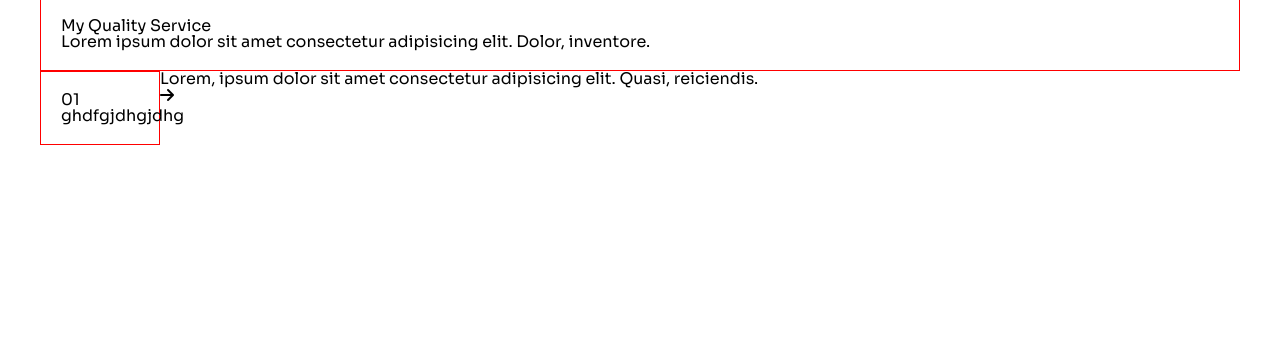
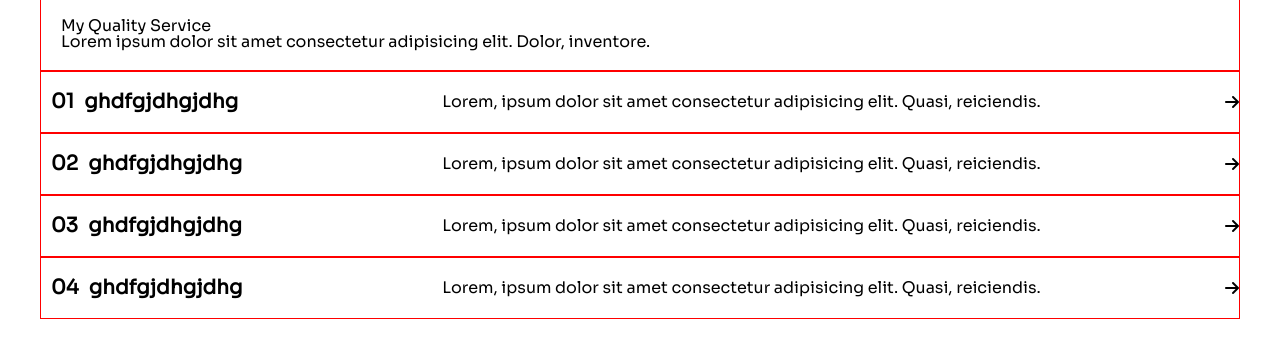
Before and after one commit to Mmahdihasan/Portfoilo, a website: page index.html in a window 1280 px wide. Shown: the part 674-1032 px from the top of the page. Before the commit the page ends 883 px from the top, so only its background shows below. Drawn offline with nearby package versions, Linux system fonts and the light colour scheme.

Commit message:
quality_part

```diff
--- a/assets/scss/components/_quality.scss
+++ b/assets/scss/components/_quality.scss
@@ -1,5 +1,25 @@
-.quality_content{
-    display: grid;
-    grid-template-columns: 120px 1fr;
+.quality_content {
+  display: grid;
+  grid-template-columns: 1fr 2fr auto; /* Three columns: left, right, and logo */
+  align-items: center; /* Align items vertically centered */
+  gap: 20px; /* Optional: Add space between columns */
+  //background-color: blue;
+  padding: 20px 0px;
 
+  .left {
+    display: flex;
+    align-items: center; /* Align the span and h3 vertically centered */
+
+    span {
+        margin-left: 10px;
+      margin-right: 10px; /* Optional: Add some space between the span and h3 */
+      font-weight: bold; /* Make span content bold */
+      font-size: 20px;
+    }
+    h3 {
+      margin: 0; /* Remove default margin from h3 */
+      font-weight: bold; /* Make span content bold */
+      font-size: 20px;
+    }
+  }
 }
--- a/index.html
+++ b/index.html
@@ -4,9 +4,15 @@
     <meta charset="UTF-8" />
     <meta name="viewport" content="width=device-width, initial-scale=1.0" />
     <title>Document</title>
-    <link rel="stylesheet" href="https://cdnjs.cloudflare.com/ajax/libs/font-awesome/6.6.0/css/all.min.css">
-    <link rel="stylesheet" href="./assets/styles/app.css">
-    <script defer src="https://cdn.jsdelivr.net/npm/alpinejs@3.x.x/dist/cdn.min.js"></script>
+    <link
+      rel="stylesheet"
+      href="https://cdnjs.cloudflare.com/ajax/libs/font-awesome/6.6.0/css/all.min.css"
+    />
+    <link rel="stylesheet" href="./assets/styles/app.css" />
+    <script
+      defer
+      src="https://cdn.jsdelivr.net/npm/alpinejs@3.x.x/dist/cdn.min.js"
+    ></script>
     <script src="https://code.jquery.com/jquery-3.6.0.slim.min.js"></script>
     <script src="assets/plugins/countMe.min.js"></script>
     <script src="assets/js/dependency.js"></script>
@@ -17,9 +23,7 @@
       <div class="container">
         <div class="navbar">
           <div class="logo">
-            <img
-              src="./assets/image/halkaBeguni-01.png"
-            />
+            <img src="./assets/image/halkaBeguni-01.png" />
           </div>
           <div class="email">
             <a href="mailto:mahdistu01999@gmail.com" target="_blank"
@@ -44,9 +48,7 @@
     <section>
       <div class="container">
         <div class="banner_part">
-          <div class="hi_el">
-            HI
-          </div>
+          <div class="hi_el">HI</div>
           <div class="left">
             <h2 class="sub_heading">I am Mahdi</h2>
             <h1 class="heading">Software Engineer</h1>
@@ -58,9 +60,7 @@
             <div class="bottom_part">
               <div class="download_cv">
                 <a href="#" class="cv_btn">
-                  <span>
-                      Download CV
-                  </span>
+                  <span> Download CV </span>
                   <i class="fa-solid fa-download"></i>
                 </a>
               </div>
@@ -100,7 +100,10 @@
           <template x-for="(item,index) in counter_list">
             <div class="counter_item">
               <h4 class="count_amount">
-                  <span :class="'counter_box'+(index+1)" x-text="item.counter_amount"></span>
+                <span
+                  :class="'counter_box'+(index+1)"
+                  x-text="item.counter_amount"
+                ></span>
                 <span x-text="item.counter_unit"></span>
               </h4>
               <div class="count_title">
@@ -116,28 +119,75 @@
       <div class="container">
         <div class="box quality_title">
           <h1 class="title">My Quality Service</h1>
-        <p class="pera">Lorem ipsum dolor sit amet consectetur adipisicing elit. Dolor, inventore.</p>
+          <p class="pera">
+            Lorem ipsum dolor sit amet consectetur adipisicing elit. Dolor,
+            inventore.
+          </p>
         </div>
-      <div class="quality_content">
-          <div class="box left">
+        <div class="box quality_content">
+          <div class="left">
             <span>01</span>
             <h3>ghdfgjdhgjdhg</h3>
           </div>
           <div class="right">
             <p>
-              Lorem, ipsum dolor sit amet consectetur adipisicing elit. Quasi, reiciendis.
+              Lorem, ipsum dolor sit amet consectetur adipisicing elit. Quasi,
+              reiciendis.
             </p>
+          </div>
+          <div class="logo">
+            <i class="fa-solid fa-arrow-right"></i>
+          </div>
+        </div>
+        <div class="box quality_content">
+          <div class="left">
+            <span>02</span>
+            <h3>ghdfgjdhgjdhg</h3>
+          </div>
+          <div class="right">
+            <p>
+              Lorem, ipsum dolor sit amet consectetur adipisicing elit. Quasi,
+              reiciendis.
+            </p>
+          </div>
+          <div class="logo">
+            <i class="fa-solid fa-arrow-right"></i>
+          </div>
+        </div>
+        <div class="box quality_content">
+          <div class="left">
+            <span>03</span>
+            <h3>ghdfgjdhgjdhg</h3>
+          </div>
+          <div class="right">
+            <p>
+              Lorem, ipsum dolor sit amet consectetur adipisicing elit. Quasi,
+              reiciendis.
+            </p>
+          </div>
+          <div class="logo">
+            <i class="fa-solid fa-arrow-right"></i>
+          </div>
+        </div>
+        <div class="box quality_content">
+          <div class="left">
+            <span>04</span>
+            <h3>ghdfgjdhgjdhg</h3>
+          </div>
+          <div class="right">
+            <p>
+              Lorem, ipsum dolor sit amet consectetur adipisicing elit. Quasi,
+              reiciendis.
+            </p>
+          </div>
           <div class="logo">
             <i class="fa-solid fa-arrow-right"></i>
           </div>
         </div>
       </div>
-    </div>
     </section>
-  <br>
-  <br>
-  <br>
-  <br>
-  </div>
+    <br />
+    <br />
+    <br />
   </body>
 </html>
```
Also changed, not shown: assets/styles/app.css, 1 other file. Lines whose indentation alone changed are shown as unchanged.
